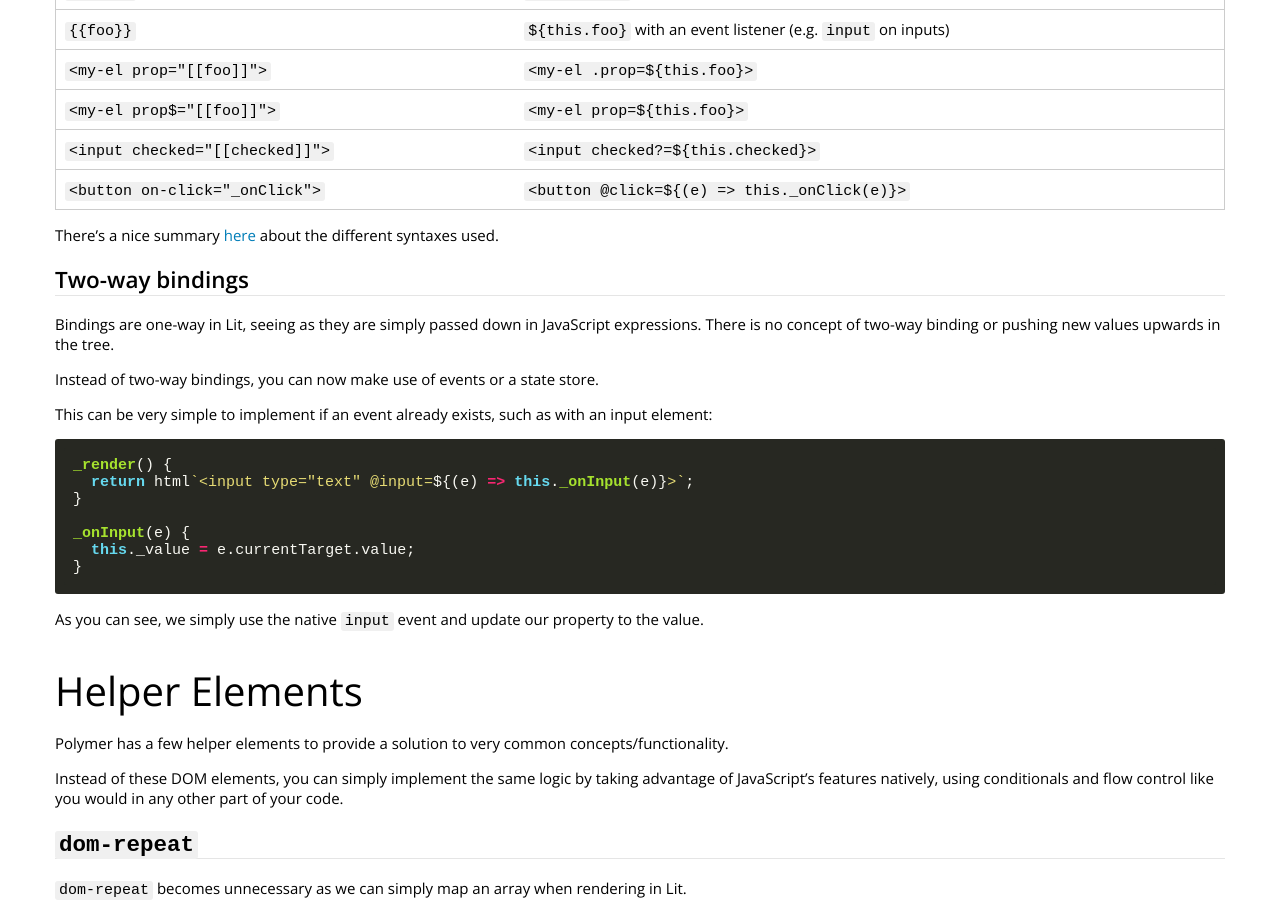
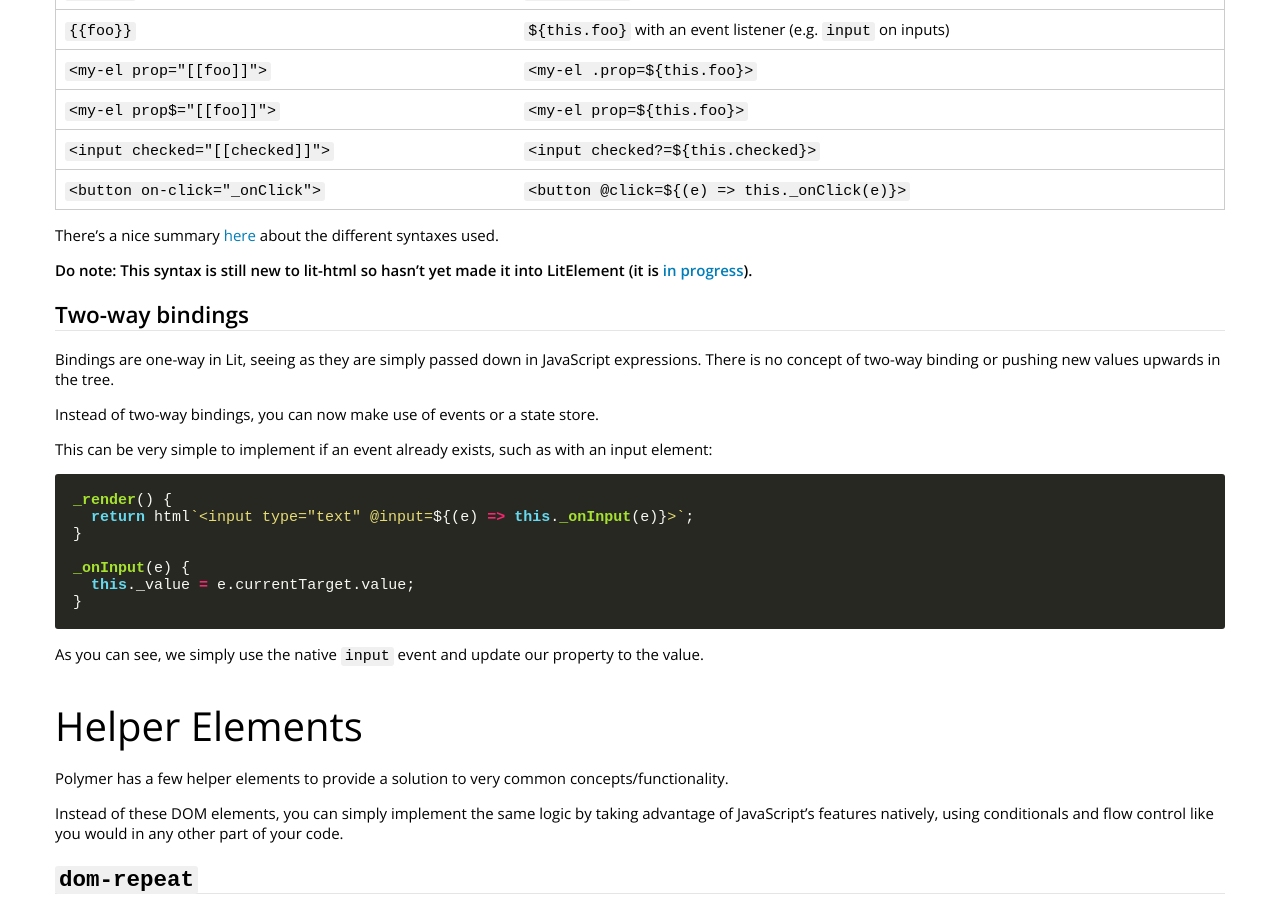
Before and after one commit to 43081j/43081j.github.io, a Jekyll site: the page built from _posts/2018-08-12-future-of-polymer.md, in a window 1280 px wide and 900 px high, scrolled down 2032 px. Built offline with Jekyll 4.4.1, drawn with Linux system fonts in a browser that asks for light colours; nearby versions of some CDN libraries; comment, search, counter and statistics services are not loaded.

Commit message:
add a note about lit-element progress

```diff
--- a/_posts/2018-08-12-future-of-polymer.md
+++ b/_posts/2018-08-12-future-of-polymer.md
@@ -119,6 +119,8 @@
 
 There's a nice summary [here](https://polymer.github.io/lit-html/guide/writing-templates.html#binding-types)
 about the different syntaxes used.
+
+**Do note: This syntax is still new to lit-html so hasn't yet made it into LitElement (it is [in progress](https://github.com/Polymer/lit-element/issues/123)).**
 
 ## Two-way bindings
 
```
